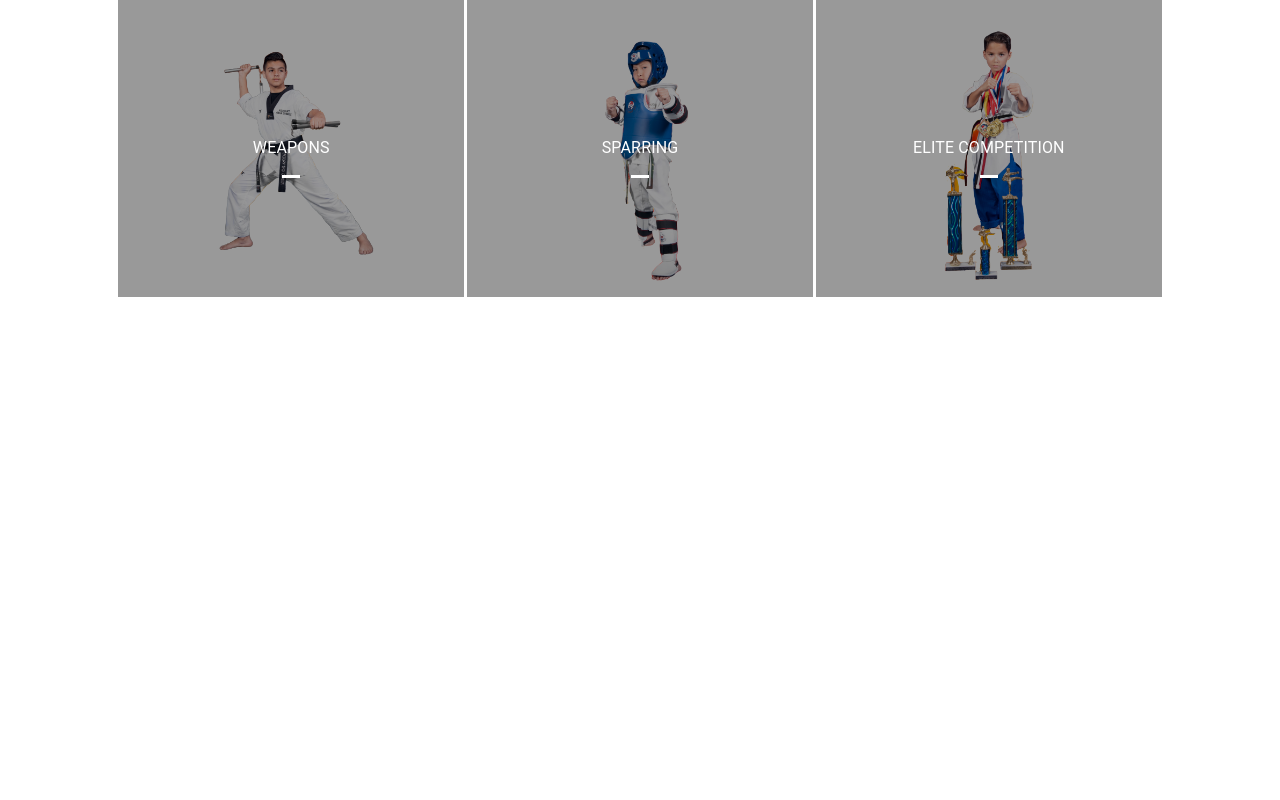
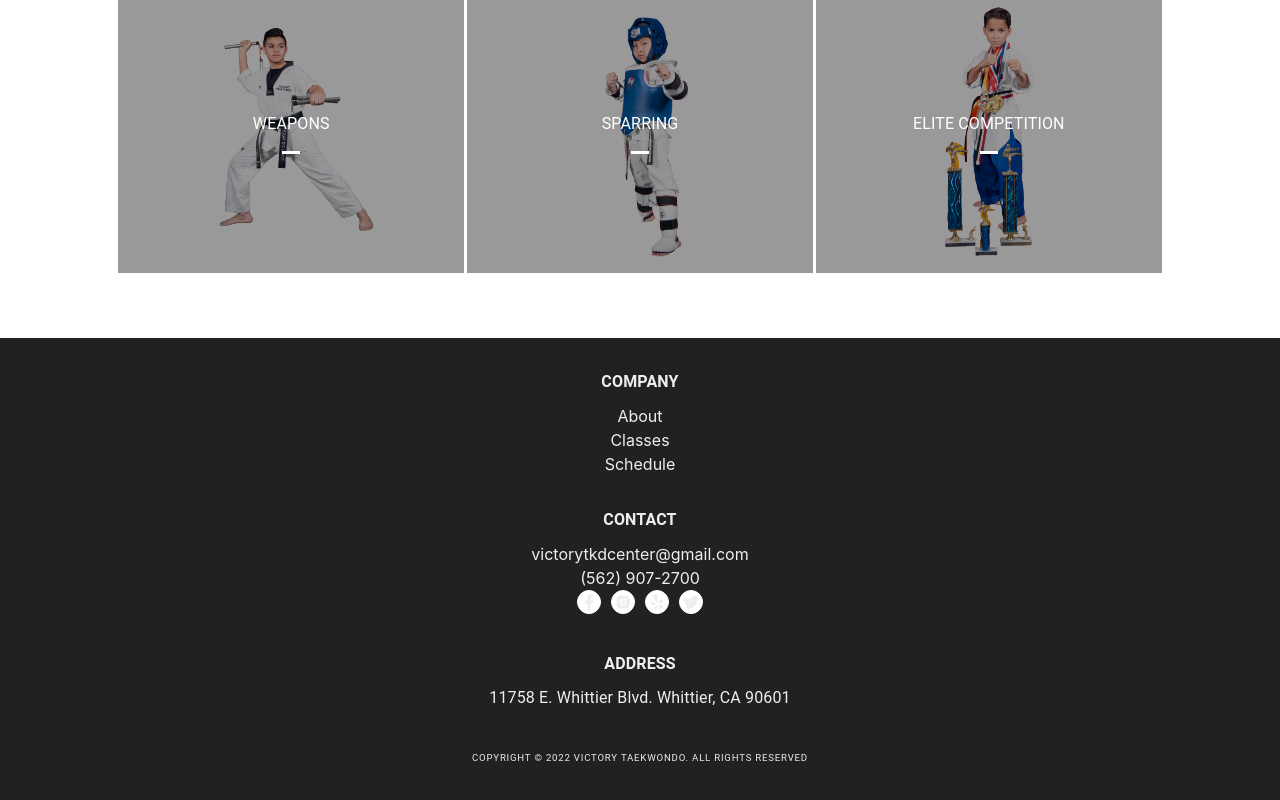
Before and after one commit to calvin-kim13/victoryTKD, a React (Create React App) app: page /classes in a window 1280 px wide. Shown: the part 606-1406 px from the top of the page. Before the commit the page ends 994 px from the top, so only its background shows below. Built offline with nearby package versions, Linux system fonts and the light colour scheme.

Commit message:
added footer and more styling

```diff
--- a/src/App.js
+++ b/src/App.js
@@ -13,6 +13,7 @@ import TeenAdult from "./components/TeenAdult";
 import Weapons from "./components/Weapons";
 import Sparring from "./components/Sparring";
 import EliteCompetition from "./components/EliteCompetition";
+import Footer from "./components/Footer";
 
 function App() {
   return (
@@ -32,6 +33,7 @@ function App() {
         <Route path="/class-schedule" element={<ClassSchedule />} />
         <Route path="/contact" element={<Contact />} />
       </Routes>
+      <Footer />
     </BrowserRouter>
   );
 }
--- a/src/components/About.js
+++ b/src/components/About.js
@@ -8,7 +8,7 @@ const About = () => {
     <AboutContainer>
       <AboutHeader>
         <Typography
-          variant="h3"
+          variant="h5"
           gutterBottom
           component="div"
           textAlign="center"
@@ -20,7 +20,7 @@ const About = () => {
         </Typography>
       </AboutHeader>
       <AboutContent className="paragraph">
-        <Typography variant="body1" gutterBottom>
+        <Typography variant="button" gutterBottom>
           Taekwondo is a Korean martial art that strengthens the mind and body
           through disciplined training. Tae ("foot"), Kwon ("fist"), and Do
           ("way") translates to "the way of the foot and fist." <br /> <br />
@@ -38,24 +38,20 @@ const About = () => {
 };
 
 const AboutContainer = styled.div`
-  //   background-image: url(${img});
-  //   background-position: top;
-  //   background-repeat: no-repeat;
-  //   background-size: 50rem 50rem;
-  //   height: 42.7rem;
+  height: 69vh;
   @media screen and (max-width: 1000px) {
     .paragraph {
-      width: 20rem;
+      width: 22rem;
+      text-align: center;
     }
     .aboutHeader {
-      font-size: 2rem;
-      width: 100%;
+      font-size: 1.2rem;
     }
   }
 `;
 
 const AboutHeader = styled.div`
-  margin-top: 2rem;
+  margin-top: 6rem;
   // border-bottom: 1px solid black;
 `;
 
--- a/src/components/ClassSchedule.js
+++ b/src/components/ClassSchedule.js
@@ -7,7 +7,7 @@ const ClassSchedule = () => {
   return (
     <ClassScheduleContainer>
       <Typography
-        variant="h3"
+        variant="h5"
         gutterBottom
         component="div"
         textAlign="center"
@@ -32,18 +32,25 @@ const ClassScheduleContainer = styled.div`
   flex-direction: column;
   // justify-content: center;
   align-items: center;
-  height: 100vh;
+  height: 73vh;
+  margin-bottom: 4rem;
   img {
-    width: 70rem;
-    height: 40rem;
+    width: 55rem;
+    height: 30rem;
     border: 5px solid black;
   }
   .schedule {
     margin-top: 2rem;
   }
   @media screen and (max-width: 1200px) {
+    img {
+      width: 40rem;
+      height: 25rem;
+    }
+  }
+  @media screen and (max-width: 800px) {
     .classSchedule {
-      font-size: 2rem;
+      // font-size: 2rem;
     }
     img {
       width: 29rem;
--- a/src/components/Classes.js
+++ b/src/components/Classes.js
@@ -10,6 +10,7 @@ import weapons from "../assets/weapons.png";
 import sparring from "../assets/sparring.png";
 import elitecomp from "../assets/elitecomp.png";
 import { Container } from "@mui/material";
+import Footer from "./Footer";
 
 const ImageButton = styled(ButtonBase)(({ theme }) => ({
   position: "relative",
@@ -76,11 +77,17 @@ const ImageMarked = styled("span")(({ theme }) => ({
   transition: theme.transitions.create("opacity"),
 }));
 
+const ClassesContainer = styled("div")({
+  height: "fit-content",
+  marginBottom: "4rem",
+});
+
 export default function ButtonBases() {
   return (
-    <Container style={{ height: "100vh" }}>
+    <ClassesContainer>
+      <Container>
         <Typography
-        variant="h3"
+          variant="h5"
           gutterBottom
           component="div"
           textAlign="center"
@@ -262,5 +269,6 @@ export default function ButtonBases() {
           </ImageButton>
         </Box>
       </Container>
+    </ClassesContainer>
   );
 }
--- a/src/components/Contact.js
+++ b/src/components/Contact.js
@@ -16,7 +16,7 @@ const Contact = () => {
           <img src={contact1} alt="Student Image" className="studentone" />
           <img src={contact3} alt="Student Image" className="studenttwo" />
           <Typography
-            variant="h2"
+            variant="h4"
             gutterBottom
             component="div"
             textAlign="center"
@@ -35,7 +35,7 @@ const Contact = () => {
           </div>
           <div className="send-message">
             <Typography
-              variant="h3"
+              variant="h5"
               fontWeight="bold"
               marginBottom="1rem"
               marginLeft="2rem"
@@ -101,10 +101,11 @@ const Contact = () => {
 
 const ContactContainer = styled.div`
   height: 100vh;
+  height: fit-content;
 `;
 
 const ContactHeader = styled.div`
-  min-height: 30%;
+  height: 30%;
   display: flex;
   align-items: center;
   justify-content: center;
@@ -114,6 +115,7 @@ const ContactHeader = styled.div`
     height: 25rem;
   }
   @media screen and (max-width: 1200px) {
+    height: 10rem;
     grid-template-columns: 1fr;
     .studenttwo {
       display: none;
@@ -126,9 +128,6 @@ const ContactHeader = styled.div`
     }
     .studentfour {
       display: none;
-    }
-    .talk {
-      font-size: 2.5rem;
     }
   }
   @media screen and (max-width: 1500px) {
--- a/src/components/ContactInfo.js
+++ b/src/components/ContactInfo.js
@@ -9,7 +9,7 @@ const ContactInfo = () => {
   return (
     <ContactInfoContainer>
       <Typography
-        variant="h3"
+        variant="h5"
         fontWeight="bold"
         marginBottom="2rem"
         marginLeft="2rem"
--- /dev/null
+++ b/src/components/Footer.js
@@ -0,0 +1,195 @@
+import styled from "@emotion/styled";
+import { Button, Typography } from "@mui/material";
+import React from "react";
+import { Link } from "react-router-dom";
+import { FaYelp, FaFacebookF, FaTwitter } from "react-icons/fa";
+import { RiInstagramFill } from "react-icons/ri";
+import { grey } from "@mui/material/colors";
+const footerColor = grey[900];
+const footerTextColor = grey[200];
+
+const Footer = () => {
+  return (
+    <FooterWrapper>
+      <FooterContainer>
+        <CompanyContainer>
+          <CompanyHeader>
+            <Typography fontWeight="bold">COMPANY</Typography>
+          </CompanyHeader>
+          <CompanyContent>
+            <Link to="/about">About</Link>
+
+            <Link to="/classes">Classes</Link>
+
+            <Link to="/class-schedule">Schedule</Link>
+          </CompanyContent>
+        </CompanyContainer>
+        <ContactContainer>
+          <ContactHeader>
+            <Typography fontWeight="bold">CONTACT</Typography>
+          </ContactHeader>
+          <ContactContent>
+            <Link to="/contact">victorytkdcenter@gmail.com</Link>
+
+            <div>
+              <a href="tel:7144773232">(562) 907-2700</a>
+            </div>
+
+            <div className="social-links">
+              <a href="">
+                <FaFacebookF
+                  style={{
+                    border: "1px solid white",
+                    borderRadius: "50px",
+                    backgroundColor: "white",
+                    padding: ".2rem",
+                  }}
+                />
+              </a>
+              <a href="">
+                <RiInstagramFill
+                  style={{
+                    border: "1px solid white",
+                    borderRadius: "50px",
+                    backgroundColor: "white",
+                    padding: ".2rem",
+                  }}
+                />
+              </a>
+              <a href="">
+                <FaYelp
+                  style={{
+                    border: "1px solid white",
+                    borderRadius: "50px",
+                    backgroundColor: "white",
+                    padding: ".2rem",
+                  }}
+                />
+              </a>
+              <a href="">
+                <FaTwitter
+                  style={{
+                    border: "1px solid white",
+                    borderRadius: "50px",
+                    backgroundColor: "white",
+                    padding: ".2rem",
+                  }}
+                />
+              </a>
+            </div>
+          </ContactContent>
+        </ContactContainer>
+        <AddressContainer>
+          <AddressHeader>
+            <Typography fontWeight="bold">ADDRESS</Typography>
+          </AddressHeader>
+          <AddressContent>
+            <Typography>11758 E. Whittier Blvd. Whittier, CA 90601</Typography>
+          </AddressContent>
+        </AddressContainer>
+      </FooterContainer>
+      <CopyrightContainer>
+        <Typography variant="overline" className="copyright">
+          Copyright &copy; 2022 Victory Taekwondo. All Rights Reserved
+        </Typography>
+      </CopyrightContainer>
+    </FooterWrapper>
+  );
+};
+
+const FooterWrapper = styled.div`
+  height: 50vh;
+  //   margin-top: 1rem;
+  background-color: ${footerColor};
+  color: ${footerTextColor};
+  padding: 2rem;
+  display: flex;
+  flex-direction: column;
+  align-items: center;
+  justify-content: space-between;
+`;
+
+const FooterContainer = styled.div`
+  display: flex;
+  flex-direction: column;
+  align-items: center;
+  justify-content: space-evenly;
+`;
+
+const CompanyContainer = styled.div`
+  display: flex;
+  flex-direction: column;
+  align-items: center;
+  justify-content: center;
+  margin-bottom: 2rem;
+`;
+
+const CompanyHeader = styled.div`
+  width: 100%;
+  margin-bottom: 0.6rem;
+  text-align: center;
+`;
+
+const CompanyContent = styled.div`
+  width: 100%;
+  display: flex;
+  flex-direction: column;
+  align-items: center;
+  justify-content: center;
+  line-height: 1.5rem;
+`;
+
+const ContactContainer = styled.div`
+  display: flex;
+  flex-direction: column;
+  align-items: center;
+  justify-content: center;
+  margin-bottom: 2rem;
+`;
+
+const ContactHeader = styled.div`
+  width: 100%;
+  margin-bottom: 0.6rem;
+  text-align: center;
+`;
+
+const ContactContent = styled.div`
+  width: 100%;
+  display: flex;
+  flex-direction: column;
+  align-items: center;
+  justify-content: center;
+  line-height: 1.5rem;
+  .social-links a {
+    margin: 0.3rem;
+  }
+`;
+const AddressContainer = styled.div`
+  display: flex;
+  flex-direction: column;
+  align-items: center;
+  justify-content: center;
+`;
+
+const AddressHeader = styled.div`
+  width: 100%;
+  margin-bottom: 0.6rem;
+  text-align: center;
+`;
+
+const AddressContent = styled.div`
+  width: 100%;
+  display: flex;
+  flex-direction: column;
+  align-items: center;
+  justify-content: center;
+  line-height: 1.5rem;
+`;
+
+const CopyrightContainer = styled.div`
+  .copyright {
+    font-size: 0.6rem;
+  }
+`;
+
+export default Footer;
--- a/src/components/Header.js
+++ b/src/components/Header.js
@@ -3,10 +3,6 @@ import logo from "../assets/logo.jpg";
 import { Link } from "react-router-dom";
 import * as React from "react";
 import Button from "@mui/material/Button";
-import FacebookOutlinedIcon from "@mui/icons-material/FacebookOutlined";
-import InstagramIcon from "@mui/icons-material/Instagram";
-import yelp from "../assets/yelp.png";
-import TwitterIcon from "@mui/icons-material/Twitter";
 import { FaBars, FaTimes } from "react-icons/fa";
 import "./styles/Navbar.css";
 
@@ -14,6 +10,14 @@ const Header = () => {
   const [click, setClick] = React.useState(false);
 
   const handleClick = () => setClick(!click);
+
+  React.useEffect(() => {
+    if (click) {
+      document.body.style.overflow = "hidden";
+    } else {
+      document.body.style.overflow = "scroll";
+    }
+  }, [click]);
 
   return (
     <div className="navbar">
--- a/src/components/Instructors.js
+++ b/src/components/Instructors.js
@@ -13,7 +13,7 @@ const Instructors = () => {
     <InstructorsContainer>
       <InstructorsHeader>
         <Typography
-          variant="h3"
+          variant="h5"
           gutterBottom
           component="div"
           textAlign="center"
@@ -25,7 +25,7 @@ const Instructors = () => {
         </Typography>
       </InstructorsHeader>
       <InstructorsContent>
-        <Card sx={{ maxWidth: 600 }} className="grand-master">
+        <Card sx={{ maxWidth: 800 }} className="grand-master">
           {/* <CardMedia
             component="img"
             alt="Image of Grand Master Hyun Y. Kim"
@@ -33,23 +33,30 @@ const Instructors = () => {
             className="master-img"
             image={grandmasterImg}
           /> */}
-          <Avatar
+          {/* <Avatar
             alt="Grand Master Hyun Y. Kim"
             src={grandmasterImg}
-            sx={{ width: 400, height: 350 }}
+            sx={{ width: 200, height: 300, backgroundPosition: "bottom" }}
             className="master-img"
-          />
-          <CardContent>
+          /> */}
+          <div className="image">
+            <img src={grandmasterImg} alt="" className="master-img" />
+          </div>
+          <CardContent className="team-text">
             <Typography
               gutterBottom
-              variant="h5"
+              variant="overline"
               component="div"
               textAlign="center"
               fontWeight="bold"
             >
               Grand Master Hyun Y. Kim
             </Typography>
-            <Typography variant="body2" color="text.secondary">
+            <Typography
+              variant="caption"
+              color="text.secondary"
+              lineHeight="1.5rem"
+            >
               <ul>
                 <li>Founder of Victory Taekwondo Center</li>
                 <li>
@@ -69,7 +76,7 @@ const Instructors = () => {
           </CardContent>
         </Card>
 
-        <Card sx={{ maxWidth: 600 }} className="master-michael">
+        <Card sx={{ maxWidth: 800 }} className="master-michael">
           {/* <CardMedia
             component="img"
             alt="Image of Master Michael Guajardo"
@@ -77,23 +84,30 @@ const Instructors = () => {
             className="master-img"
             image={michaelImg}
           /> */}
-          <Avatar
+          {/* <Avatar
             alt="Master Michael Guajardo"
             src={michaelImg}
-            sx={{ width: 400, height: 350 }}
+            sx={{ width: 200, height: 300 }}
             className="master-img"
-          />
-          <CardContent>
+          /> */}
+          <div className="image">
+            <img src={michaelImg} alt="" className="master-img" />
+          </div>
+          <CardContent className="team-text">
             <Typography
               gutterBottom
-              variant="h5"
+              variant="overline"
               component="div"
               textAlign="center"
               fontWeight="bold"
             >
               Master Michael Guajardo
             </Typography>
-            <Typography variant="body2" color="text.secondary">
+            <Typography
+              variant="caption"
+              color="text.secondary"
+              lineHeight="1.5rem"
+            >
               <ul>
                 <li>
                   4th Degree Black Belt certified by the World Taekwondo
@@ -110,13 +124,17 @@ const Instructors = () => {
   );
 };
 
-const InstructorsContainer = styled.div``;
+const InstructorsContainer = styled.div`
+  ul li {
+    list-style: square;
+  }
+`;
 
 const InstructorsHeader = styled.div`
   margin-top: 2rem;
   @media screen and (max-width: 1000px) {
     .meetTeam {
-      font-size: 2rem;
+      // font-size: 2rem;
     }
   }
 `;
@@ -139,18 +157,41 @@ const InstructorsContent = styled.div`
     padding: 0 2rem;
   }
   @media screen and (max-width: 1000px) {
+    .image {
+      display: flex;
+      align-items: center;
+    }
     .grand-master {
-      width: 20rem;
+      width: 26rem;
+      padding: 1rem;
     }
     .master-michael {
-      width: 20rem;
+      width: 26rem;
+      padding: 1rem;
     }
     .master-img {
-      width: 16rem;
-      height: 17rem;
-      margin: 1rem auto;
+      width: 10rem;
+      height: 12rem;
+      // margin: 1rem auto;
     }
     width: 100%;
+  }
+  @media screen and (min-width: 1000px) {
+    .grand-master {
+      display: flex;
+      padding-left: 1rem;
+    }
+    .master-michael {
+      display: flex;
+      flex-direction: row-reverse;
+      padding-right: 1rem;
+    }
+    .team-text {
+      display: flex;
+      flex-direction: column;
+      justify-content: center;
+      align-items: center;
+    }
   }
 `;
 
--- a/src/components/Trial.js
+++ b/src/components/Trial.js
@@ -80,7 +80,7 @@ const TrialContainer = styled.div`
   @media screen and (max-width: 1000px) {
     flex-direction: column;
     .trial-list {
-      font-size: 1.8rem;
+      font-size: 1.7rem;
     }
   }
 `;
--- a/src/index.css
+++ b/src/index.css
@@ -38,4 +38,5 @@ li {
 
 a {
   text-decoration: none;
+  color: inherit;
 }
```
Lines whose indentation alone changed are shown as unchanged.
